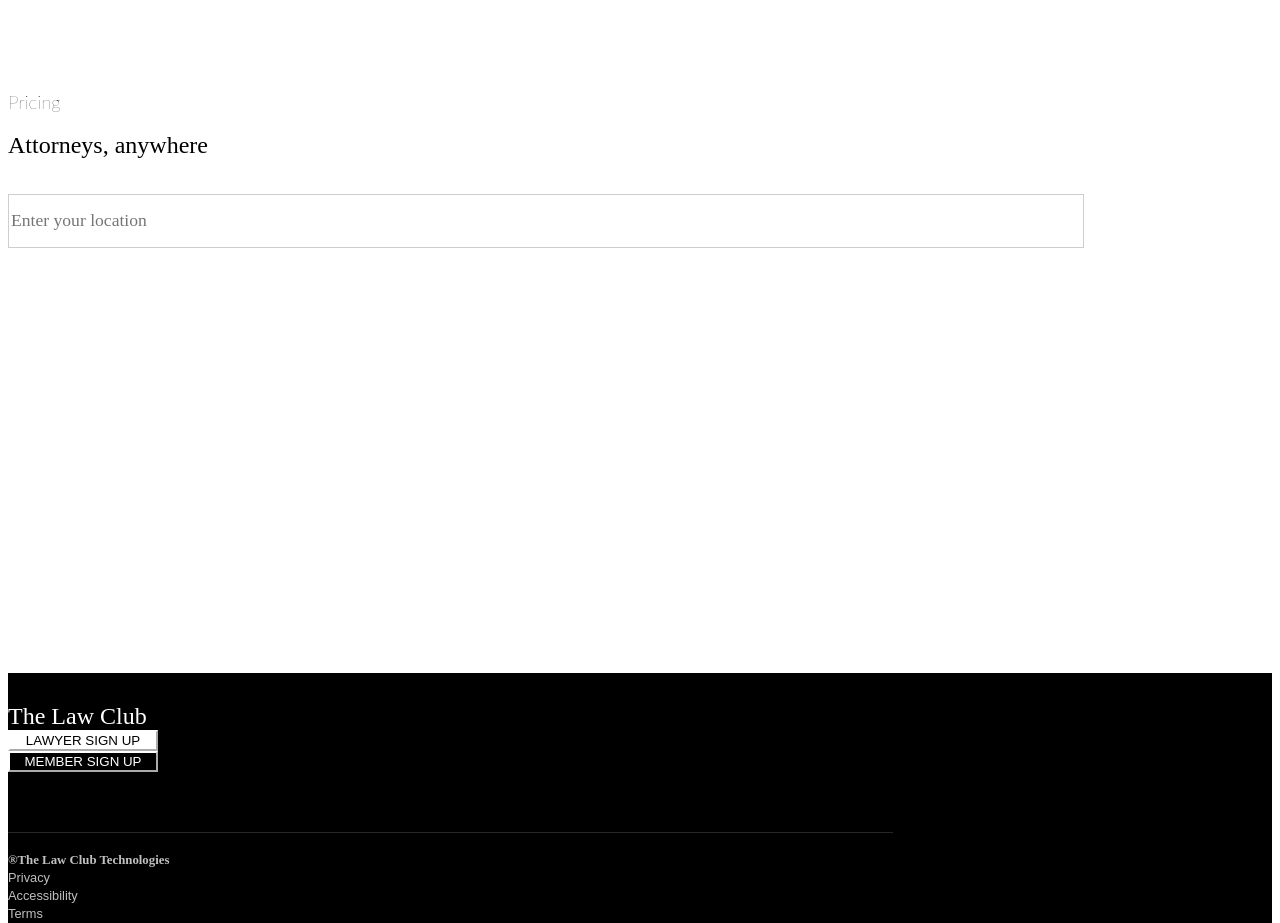
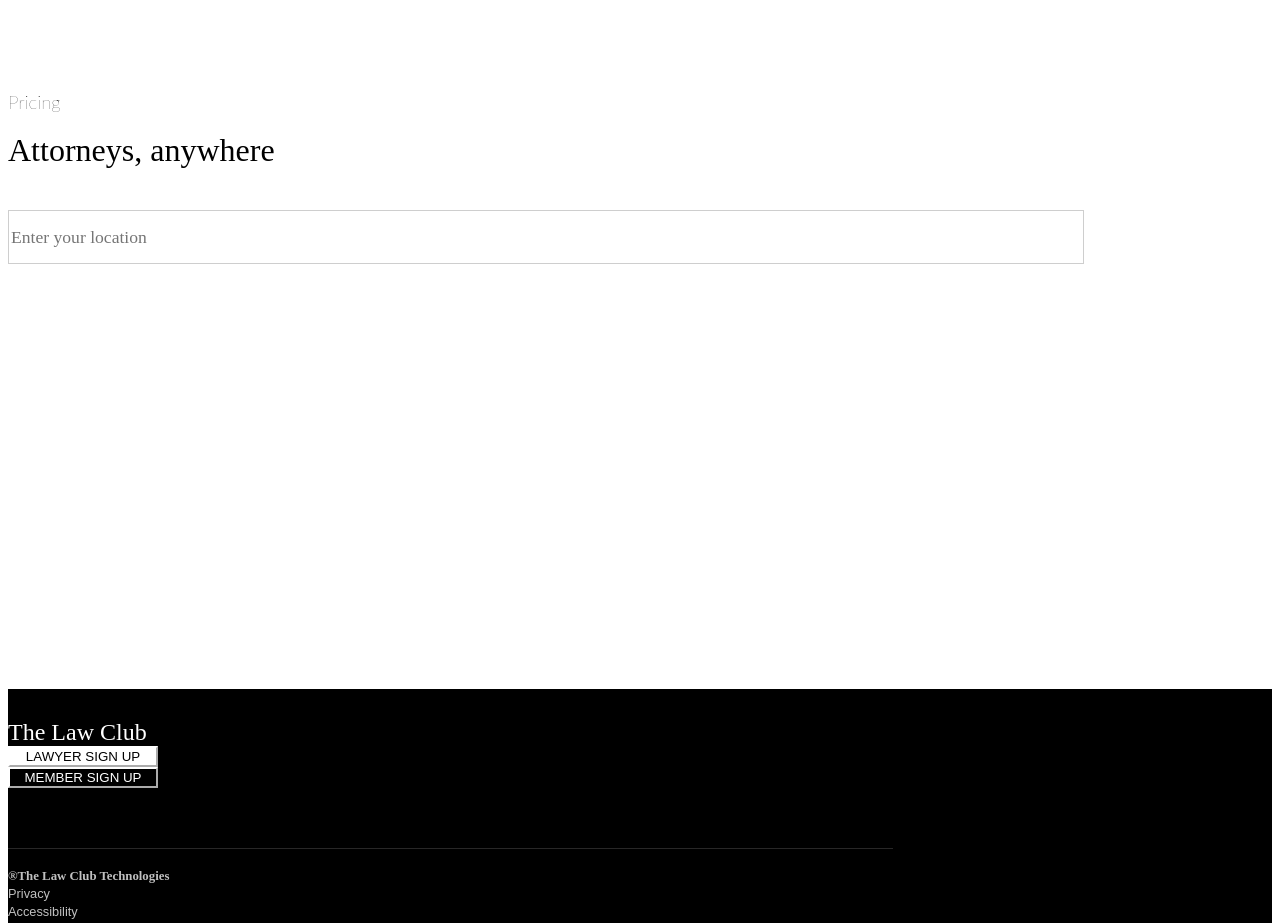
Before and after one commit to HPrieto/iLawyerNow.com, a React app: page / in a window 1280 px wide. Shown: the part 2800-3723 px from the top of the page. Built offline with nearby package versions, Linux system fonts and the light colour scheme; the HTML template or start-up script is replaced by a standard one.

Commit message:
map-input marigins set

```diff
--- a/src/component/layout/Home.js
+++ b/src/component/layout/Home.js
@@ -148,8 +148,8 @@ class Home extends Component {
 						<div className="col-xs-12 col-sm-5 col-md-4 col-lg-4 col-xl-4 map-section-txt">
 							<h3>Pricing</h3>
 							<h2>Attorneys, anywhere</h2>
-							<div className='map-section-input col-xs-12 col-sm-8 col-md-8 zero-margin zero-padding'>
-								<div className='col-xs-10 col-sm-10 col-md-10 col-lg-10 col-xl-10 zero-padding zero-margin'>
+							<div className='map-section-input col-xs-12 col-sm-8 col-md-8'>
+								<div className='col-xs-10 col-sm-10 col-md-10 col-lg-10 col-xl-10'>
 									<input type='text' placeholder="Enter your location" id='userlocation' className='form-control form-userlocation form-input' onChange={this.onAddressChange.bind(this)} />
 								</div>
 								<div className='col-xs-2 col-sm-2 col-md-2 col-lg-2 col-xl-2 zero-padding zero-margin'>
--- a/src/component/layout/layout.css
+++ b/src/component/layout/layout.css
@@ -427,6 +427,9 @@
 		font-size: 1.2em !important;
 		line-height: 1.733;
 	}
+	.map-section-txt h2 {
+		font-size: 2.0em !important;
+	}
 	#map {
 		width: 90%;
 		height: 375px;
```
Also changed, not shown: public/build/bundle.js, 1 other file (tests, documents, lock files or other folders).
